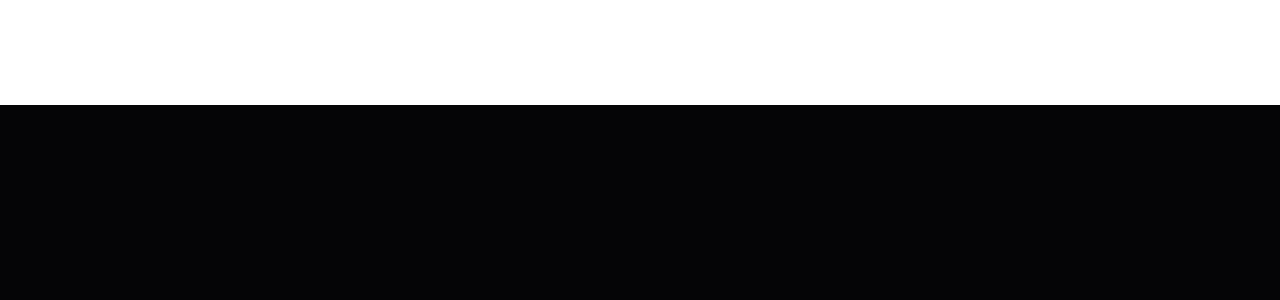
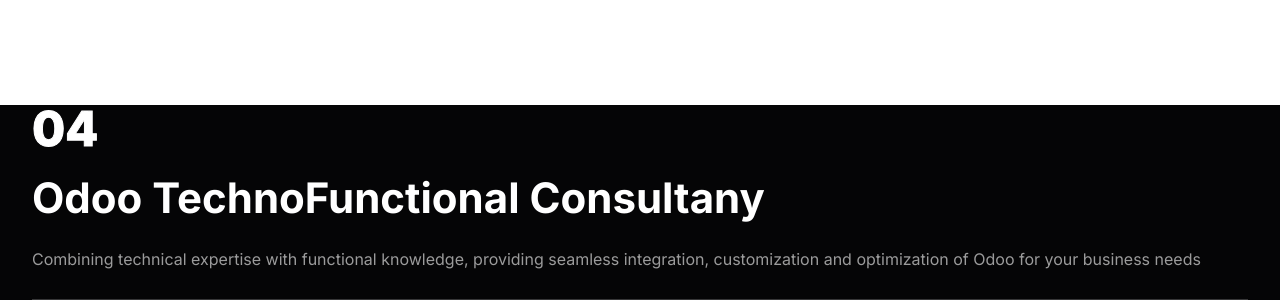
Before and after one commit to Amal474/portfolio-nextjs, a Next.js app: page / in a window 1280 px wide. Shown: the part 1495-1795 px from the top of the page. Before the commit the page ends 840 px from the top, so only its background shows below. Built offline with nearby package versions, Linux system fonts and the light colour scheme.

Commit message:
technology stacks

```diff
--- a/app/globals.css
+++ b/app/globals.css
@@ -16,4 +16,12 @@
   .h3 {
     @apply text-[20px] xl:text-[24px] leading-[1.1] font-semibold;
   }
+
+  .text-outline {
+    -webkit-text-stroke: 1px #fff;
+  }
+  .text-outline-hover {
+    -webkit-text-stroke: 1px #4d94ff;
+  }
+
 }
--- a/app/page.tsx
+++ b/app/page.tsx
@@ -5,6 +5,7 @@
 import Socials from "@/components/Socials";
 import Photo from "@/components/Photo";
 import Stats from "@/components/Stats";
+import Technologies from "@/components/Technologies";
 
 export default function Home() {
   return (
@@ -41,6 +42,7 @@
         </div>
       </div>
       <Stats />
+      <Technologies />
     </section>
   );
 }
--- a/components/Photo.tsx
+++ b/components/Photo.tsx
@@ -10,7 +10,7 @@
       <motion.div animate={{
                     scale: [1, 0.5, 1, 1.5, 2, 1.5, 1],
                     rotate: [0, 0, 72, 144, 216, 288, 360],
-                    transition: {delay: 2, duration: 3,}
+                    transition: {delay: 2, duration: 2,}
                   }}
       >
         <div className="w-[250px] h-[250px] xl:w-[450px] xl:h-[450px] mix-blend-lighten absolute">
--- a/components/Stats.tsx
+++ b/components/Stats.tsx
@@ -43,6 +43,7 @@
           })}
         </div>
       </div>
+      <div className="border-b border-white/20 w-full"></div>
     </section>
   );
 }
--- /dev/null
+++ b/components/Technologies.tsx
@@ -0,0 +1,61 @@
+"use client";
+import { BsArrowDownRight } from "react-icons/bs";
+import { motion } from "framer-motion";
+
+const technologies = [
+  {
+    num: "01",
+    title: "Web Development",
+    description: "Develop responsive and visually appealing websites that reflects your brand identity",
+  },
+  {
+    num: "02",
+    title: "Mobile Application Developer",
+    description:
+     "Using google's flutter framework to build natively compiled application for mobile, web and desktop from a single codebase",
+  },
+  {
+    num: "03",
+    title: "3D Websites",
+    description:
+    "3D websites that looks stunning and engages user with interactive 3D models, animations and effects",
+  },
+  {
+    num: "04",
+    title: "Odoo TechnoFunctional Consultany",
+    description:
+    "Combining technical expertise with functional knowledge, providing seamless integration, customization and optimization of Odoo for your business needs",
+  },
+]
+
+export default function Technologies() {
+
+  return (
+    <section className="min-h-[100vh] flex flex-col justify-center py-12 xl:py-0">
+      <div className="container mx-auto">
+        <motion.div whileHover={{ scale: 1.2 }}
+                    whileTap={{scale: 0.8 }}
+                    className="grid grid-cols-1 md-grid-cols-2 gap-[60px]">
+          {technologies.map((technology, index) => {
+            return (
+              <div key={index}
+                   className="flex-1 flex flex-col justify-center gap-6 group">
+                <div className="w-full flex justify-between items-center">
+                  <div className="text-5xl font-extrabold text-outline tex-transparent group-hover:text-outline-hover
+                  transition-all duration-500">
+                    {technology.num}
+                  </div>
+                </div>
+                <h2 className="text-[42px] font-bold leading-none text-white group-hover:text-accent transition-all duration-500">
+                  {technology.title}
+                </h2>
+                <p className="text-white/60">{technology.description}</p>
+                <div className="border-b border-white/20 w-full"></div>
+              </div>
+            );
+          })}
+        </motion.div>
+      </div>
+    </section>
+  );
+}
```
